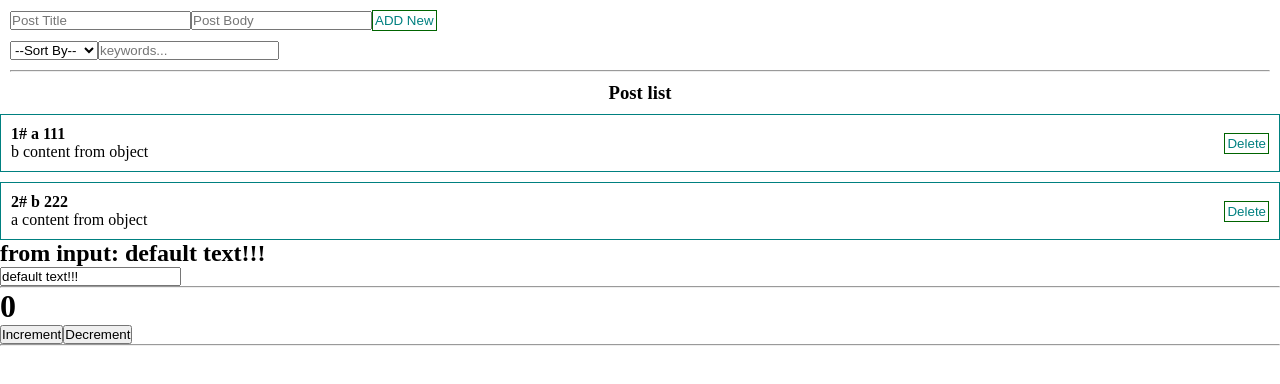
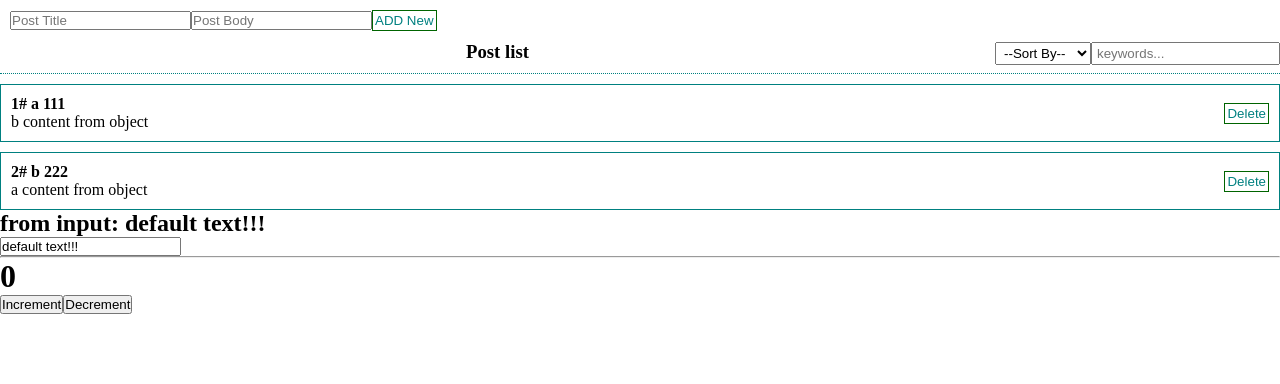
Before and after one commit to icevic1/react-course, a React (Create React App) app: page / in a window 1280 px wide. Shown: the top 384 px of the page. Built offline with nearby package versions, Linux system fonts and the light colour scheme.

Commit message:
move filter and sorting posts component to PostList component

```diff
--- a/src/App.tsx
+++ b/src/App.tsx
@@ -8,7 +8,6 @@ import PostFilter from "./components/PostFilter";
 
 function App() {
   const [value, setValue] = useState('default text!!!')
-  const [postsFilterAndSort, setPostsFilterAndSort] = useState({filterQuery: '', sortType: ''})
 
   const [posts, setPosts] = useState([
     { id: 1, title: "a 111", content: 'b content from object' },
@@ -25,47 +24,14 @@ function App() {
     setPosts(posts.filter((p: IPostItem) => p.id !== post.id) )
   }
 
-  const sortedPost = useMemo(() => {
-    console.log("sortedPost(): ", postsFilterAndSort.sortType);
-    return !!postsFilterAndSort.sortType
-      ? [...posts].sort((a, b) => a[postsFilterAndSort.sortType].localeCompare(b[postsFilterAndSort.sortType]))
-      : posts
-  }, [postsFilterAndSort.sortType, posts])
-
-  const filteredPost = useMemo(() => {
-    console.log("filteredPost(): ", postsFilterAndSort.filterQuery);
-
-    return !!postsFilterAndSort.filterQuery
-      ? [...sortedPost].filter((post) => post.title.toLowerCase().includes(postsFilterAndSort.filterQuery.toLowerCase()))
-      : sortedPost
-
-  }, [postsFilterAndSort.filterQuery, sortedPost])
-
-
   return <div className="App">
     <PostForm cbCreate={createPost} />
-
-    <PostFilter filter={postsFilterAndSort}
-                onChange={setPostsFilterAndSort}/>
-
-    <hr style={{margin: '10px'}} />
-
-    <PostList remove={removePost} posts={filteredPost} title={'Post list'} />
+    <PostList remove={removePost} posts={posts} title={'Post list'} />
 
     <h2>from input: {value}</h2>
     <input type="text" value={value} onChange={event => setValue(event.target.value)} />
     <hr/>
     <Counter/>
-    <hr/>
-
-
-
-    {/*<PostItem post={{
-      id: 222,
-      title: "suka title",
-      content: 'suka lu mutu content from object',
-    }}
-    />*/}
 
   </div>;
 }
--- a/src/components/PostFilter.tsx
+++ b/src/components/PostFilter.tsx
@@ -12,14 +12,14 @@ const PostFilter = ({filter, onChange, ...props}: any) => {
   ])
 
   return (
-    <div style={{margin: '10px'}}>
-      <SelectCustom
+    <div style={{margin: '10px'}} {...props}>
+      <SelectCustom style={{padding: '2px 4px'}}
         value={filter.sortType}
         onChange={event => onChange({...filter, sortType: event})}
         options={sortOptions}
         defaultValue={ '--Sort By--' } />
 
-      <FormInputText type="text" placeholder="keywords..."
+      <FormInputText type="text" placeholder="keywords..." style={{padding: '2px 4px'}}
                      value={filter.filterQuery}
                      onChange={(event: any) =>  onChange({...filter, filterQuery: event.target.value}) }/>
     </div>
--- a/src/components/PostList.tsx
+++ b/src/components/PostList.tsx
@@ -1,21 +1,43 @@
-import React, {useState} from 'react';
+import React, {useMemo, useState} from 'react';
 import PostItem from "./PostItem";
 import {IPostItem} from "app-interfaces";
+import PostFilter from "./PostFilter";
 
-const PostList = (props: {posts: Array<any>, remove: (p: IPostItem) => void, title: string}) => {
+const PostList = ({posts, ...props}: {posts: Array<IPostItem>, remove: (p: IPostItem) => void, title: string}) => {
+
+  const [postsFilterAndSort, setPostsFilterAndSort] = useState({filterQuery: '', sortType: ''})
+
+  const sortedPost = useMemo(() => {
+    return !!postsFilterAndSort.sortType
+      ? [...posts].sort((a, b) => a[postsFilterAndSort.sortType].localeCompare(b[postsFilterAndSort.sortType]))
+      : posts
+  }, [postsFilterAndSort.sortType, posts])
+
+  const filteredPost = useMemo(() => {
+
+    return !!postsFilterAndSort.filterQuery
+      ? [...sortedPost].filter((post) => post.title.toLowerCase().includes(postsFilterAndSort.filterQuery.toLowerCase()))
+      : sortedPost
+
+  }, [postsFilterAndSort.filterQuery, sortedPost])
+
   // console.log("props: ", props);
-  if (!props.posts.length) {
-    return (
-      <h3 style={{textAlign: 'center'}} title="Empty posts list">(empty)</h3>
-    )
-  }
 
   return (
     <div className="postList">
-      <h3 style={{textAlign: 'center'}}>
+      <h3 style={{textAlign: 'center', paddingBottom: '10px', borderBottom: '1px dotted teal'}}>
+        <PostFilter style={{float: 'right'}}
+          filter={postsFilterAndSort}
+          onChange={setPostsFilterAndSort}/>
         {props.title}
       </h3>
-      {props.posts.map(
+
+      {
+        !filteredPost?.length &&
+        <h3 style={{textAlign: 'center', padding: '20px'}} title="Empty posts list">(empty)</h3>
+      }
+
+      {!!filteredPost?.length && filteredPost.map(
         (post, idx: number) =>
           <PostItem
             remove={props.remove}
```
